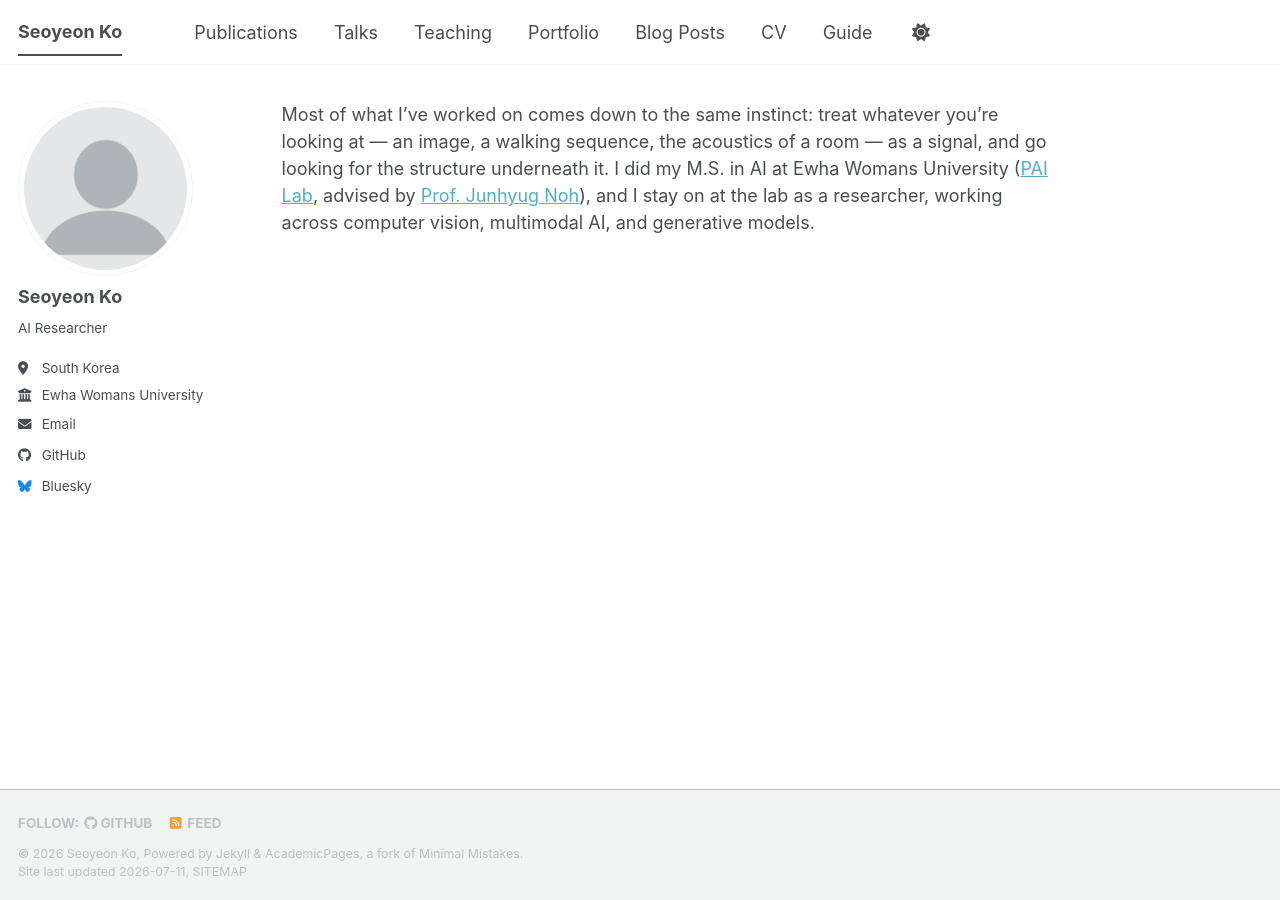
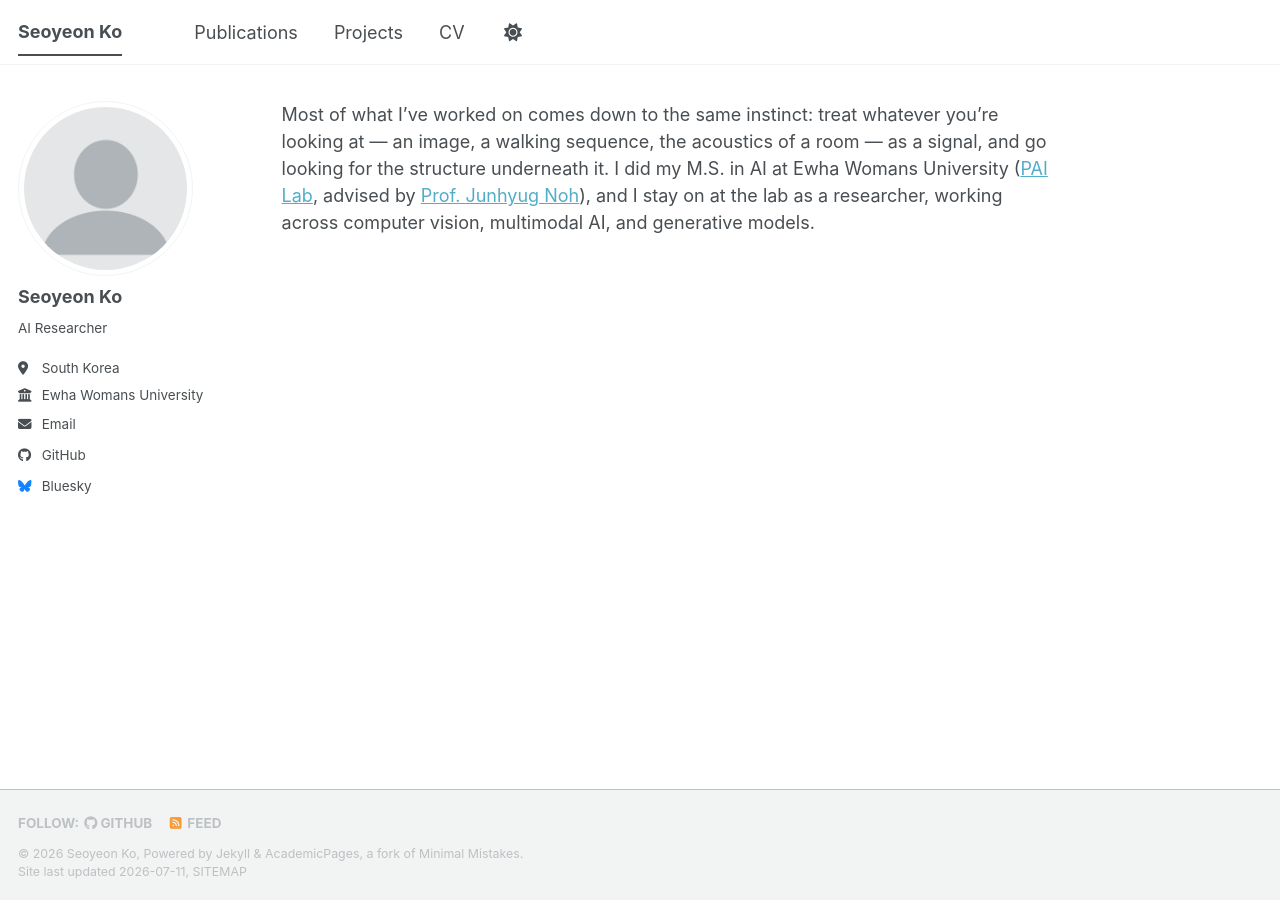
Before and after one commit to seoyeonmmn/seoyeonmmn.github.io, a Jekyll site: the page built from _pages/about.md, in a window 1280 px wide. Built offline with Jekyll 4.4.1, drawn with Linux system fonts in a browser that asks for light colours; a style sheet for code colours, icons or effects is not loaded.

Commit message:
Simplify navigation

```diff
--- a/_data/navigation.yml
+++ b/_data/navigation.yml
@@ -11,23 +11,23 @@ main:
   - title: "Publications"
     url: /publications/
 
-  - title: "Talks"
-    url: /talks/
+  # - title: "Talks"
+  #   url: /talks/
 
-  - title: "Teaching"
-    url: /teaching/
+  # - title: "Teaching"
+  #   url: /teaching/
 
-  - title: "Portfolio"
+  - title: "Projects"
     url: /portfolio/
 
-  - title: "Blog Posts"
-    url: /year-archive/
+  # - title: "Blog Posts"
+  #   url: /year-archive/
 
   - title: "CV"
     url: /cv/
 
-  # - title: "CV"
-  #   url: /cv-json/
+  # # - title: "CV"
+  # #   url: /cv-json/
 
-  - title: "Guide"
-    url: /markdown/
+  # - title: "Guide"
+  #   url: /markdown/
```
